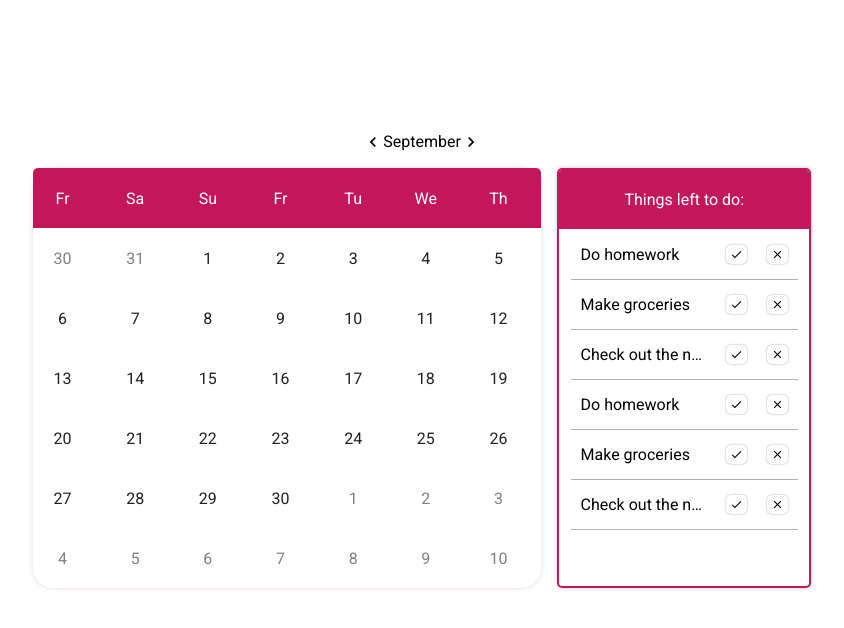
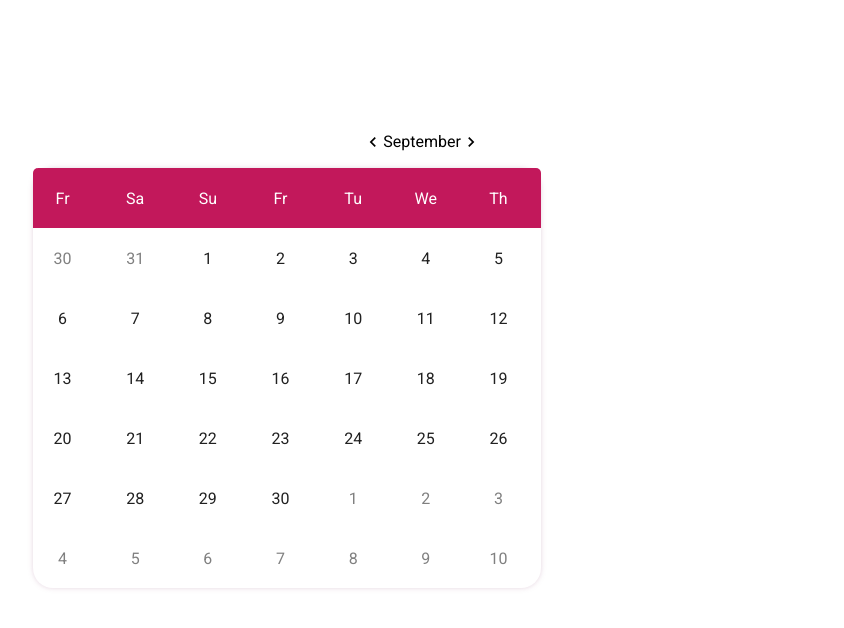
Before and after one commit to janKozie1/react-hooks-todo, a React (Create React App) app: page / in a window 1280 px wide. Shown: the top 628 px of the page, without its empty margins (218-1062 px from the left). Built offline with nearby package versions, Linux system fonts and the light colour scheme.

Commit message:
Added basic animation

```diff
--- a/src/components/App.js
+++ b/src/components/App.js
@@ -4,10 +4,11 @@ import Calendar from './CalendarComponents/Calendar';
 import TodoComponent from './TodoComponents/TodoComponent'
 import MonthSelection from './MonthSelection'
 import '../styles/App.css'
+import { Motion, spring } from 'react-motion';
 
 export default function App() {
     let [date, setDate] = useState(_ => {
-        let temp = new Date(2019,8,2);
+        let temp = new Date(2019, 8, 2);
         return { day: temp.getDate(), month: temp.getMonth(), year: temp.getFullYear() }
     })
     let [selectedDay, setSelectedDay] = useState({ day: null, month: null })
@@ -16,7 +17,9 @@ export default function App() {
             <MonthSelection month={date.month} setDate={setDate} date={date} />
             <div className='container'>
                 <Calendar date={date} selectedDay={selectedDay} setSelectedDay={setSelectedDay} />
-                <TodoComponent date={date} />
+                  <Motion defaultStyle={{x:-200,opacity:0,z:-50}} style={{x:spring(selectedDay.day?0:-200),opacity:spring(selectedDay.day?1:0),z:spring(1)}}>{style => <TodoComponent date={date} style={style}/>}</Motion>
+                {/*  */}
+
             </div>
 
         </div>
--- a/src/components/CalendarComponents/Day.js
+++ b/src/components/CalendarComponents/Day.js
@@ -6,7 +6,7 @@ const Day = ({ day, selectedDay, selectDay, month }) => {
     return (
         <div
             className={`day ${selected ? 'selected' : ''} ${day.month === month ? '' : 'previous'} `}
-            onClick={() => selectDay({ day: day.day, month: day.month })} >
+            onClick={() => selectDay({ day:selected?null: day.day, month:selected?null: day.month })} >
             {day.day}
         </div>
     );
--- a/src/components/TodoComponents/TodoComponent.js
+++ b/src/components/TodoComponents/TodoComponent.js
@@ -4,7 +4,8 @@ import TodoHeader from './TodoHeader'
 
 import '../../styles/TodoComponent.css'
 
-const TodoComponent = () => {
+const TodoComponent = ({style}) => {
+    console.log(style)
     const [newTodo, updateNewTodo] = useState('')
     const [todoList, setTodoList] = useState([
         {
@@ -45,7 +46,7 @@ const TodoComponent = () => {
     }
 
     return (
-        <div className='todo-component'>
+        <div className='todo-component' style={{opacity:style.opacity,transform:`translateX(${style.x}px)`,zIndex:style.z}} >
             <TodoHeader />
             <div className='todo-body'>
 
```
